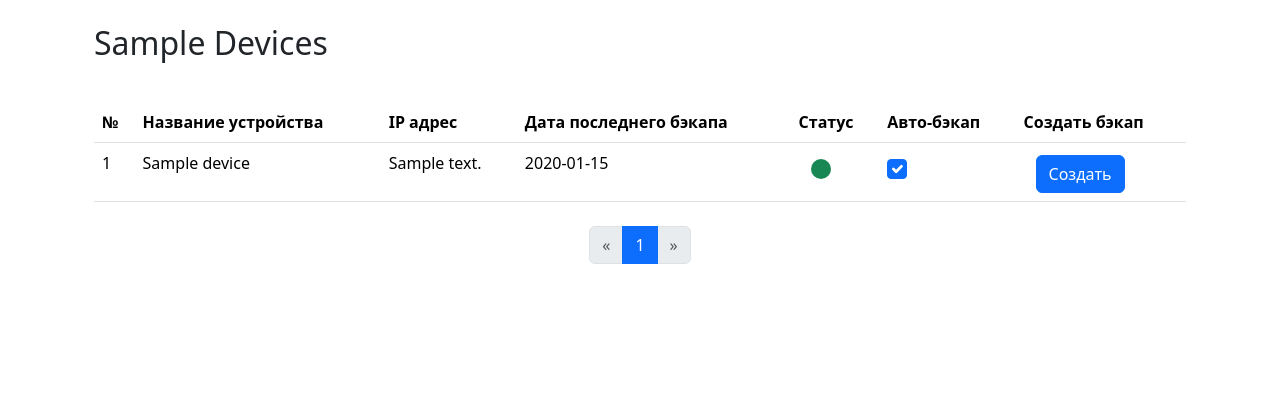
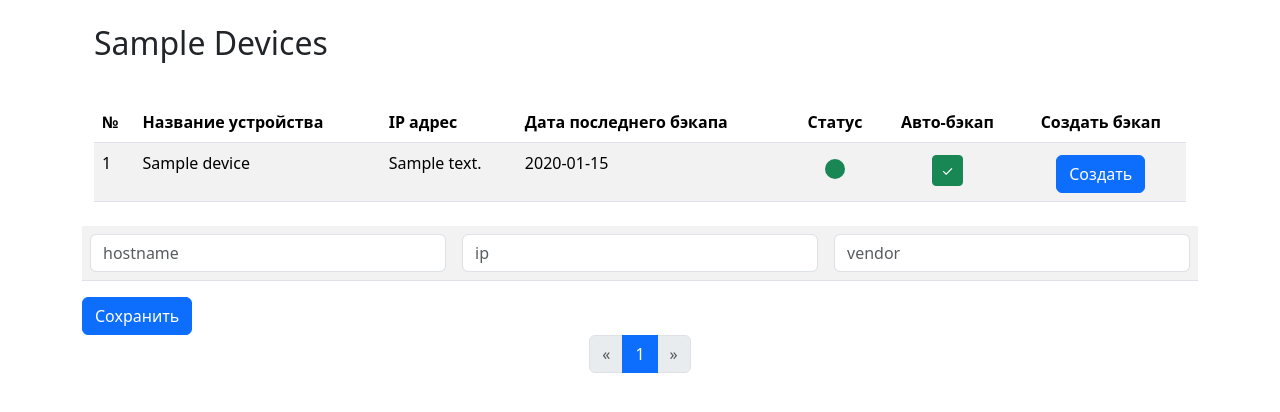
Before and after one commit to BASTION8/Backup_System, a Flask app: a page that uses backup_sys/app/templates/vendor.html in a window 1280 px wide. Shown: the part 56-468 px from the top of the page. Run offline with Flask 3, Linux system fonts and the light colour scheme; a user stored in the database is signed in; tables that the repository leaves empty hold one stand-in row (values such as "Sample post").

Commit message:
add button on/off auto backup, add function auto backup

```diff
--- a/backup_sys/app/app.py
+++ b/backup_sys/app/app.py
@@ -5,7 +5,7 @@ from flask_sqlalchemy import SQLAlchemy
 from flask_migrate import Migrate
 from flask_apscheduler import APScheduler
 from icmplib import multiping
-from backup_device import backup
+from backup_device import backup, backup_device
 
 # LoginManager - через этот класс, осуществляем настройку Аутентификации приложения
 # login_manager = LoginManager() - объект класса
@@ -71,8 +71,7 @@ migrate = Migrate(app, db)
 # # Регистрация Blueprints
 # from devices import bp as cisco_bp
 
-# app.register_blueprint(cisco_bp, url_prefix='/cisco')
-# app.register_blueprint(eltex_bp, url_prefix='/eltex')
+# app.register_blueprint(cisco_bp, url_prefix='/devices')
 
 from models import *
 
@@ -103,7 +102,22 @@ def ping_devices():
             device.is_online = False
         db.session.commit()
 
-# Запуск задачи
+# Функция авто-бэкапа
+@scheduler.task('cron', id='auto_backup', week='*/1')
+def auto_backup():
+    app.app_context().push()
+    devices = Device.query.filter_by(auto_backup=True)
+    try:
+        for device in devices:
+            if device.is_online:
+                date = backup_device(device.ip_address, device.vendor)
+                device.backup_date = date
+                db.session.commit()
+    except Exception as e:
+        print(f"Ошибка при авто-бэкапе устройств: {e}")
+        return
+
+# Запуск задач
 scheduler.start()
 
 # для прослушивания всех адресов
@@ -131,8 +145,14 @@ def filter_devices(vendor_to_include):
 @login_required
 def devices(vendor):
     if request.method == 'POST':
-        backup()
-        return redirect(url_for('devices', vendor=vendor))
+        if 'backup-button' in request.form:
+            backup()
+        elif 'auto-backup' in request.form:
+            device_id = request.form['auto-backup']
+            device = Device.query.filter_by(id=device_id).first()
+            device.auto_backup = not device.auto_backup  # Toggle auto_backup value
+            db.session.commit()
+            return redirect(url_for('devices', vendor=vendor))
     else:
         devices, pagination = filter_devices(vendor)
         return render_template('devices.html', devices=devices, pagination=pagination, vendor=vendor)
--- a/backup_sys/app/templates/devices.html
+++ b/backup_sys/app/templates/devices.html
@@ -8,6 +8,25 @@
 
 {% include 'vendor.html' %}
 
+<form method="POST">
+    <div class="table-container w-100">
+        <table class="table table-striped">
+            <tbody>
+                <tr>
+                    <td>
+                        <input class="form-control" type="text" placeholder="hostname" />
+                    </td>
+                    <td><input class="form-control" type="text" placeholder="ip" /></td>
+                    <td>
+                        <input class="form-control" type="text" placeholder="vendor" />
+                    </td>
+                </tr>
+            </tbody>
+        </table>
+    </div>
+    <button type="submit" class="btn btn-primary">Сохранить</button>
+</form>
+
 <div class="mb-5">
     {{ render_pagination(pagination, request.endpoint, { "vendor": vendor}) }}
 </div>
--- a/backup_sys/app/templates/vendor.html
+++ b/backup_sys/app/templates/vendor.html
@@ -1,16 +1,21 @@
-<div class="container py-2">
-    <div class="row">
-        <div class="col">
-            <table class="table">
+<div class="container py-2 d-flex flex-wrap">
+    <div class="table-container w-100">
+        <table class="table table-striped">
             <thead>
                 <tr>
                     <th scope="col">№</th>
                     <th scope="col">Название устройства</th>
                     <th scope="col">IP адрес</th>
                     <th scope="col">Дата последнего бэкапа</th>
-                        <th scope="col">Статус</th>
-                        <th scope="col">Авто-бэкап</th>
-                        <th scope="col">Создать бэкап</th>
+                    <th scope="col">
+                        <div class="status-indicator d-flex justify-content-center">Статус</div>
+                    </th>
+                    <th scope="col">
+                        <div class="status-indicator d-flex justify-content-center">Авто-бэкап</div>
+                    </th>
+                    <th scope="col">
+                        <div class="status-indicator d-flex justify-content-center">Создать бэкап</div>
+                    </th>
                 </tr>
             </thead>
             <tbody>
@@ -21,7 +26,7 @@
                     <td>{{ device.ip_address }}</td>
                     <td>{{ device.backup_date }}</td>
                     <td>
-                            <div class="container mt-2">
+                        <div class="status-indicator d-flex justify-content-center mt-2">
                             {% if device.is_online %}
                             <span class="online-indicator bg-success mx-auto"
                                 style="display: inline-block; width: 20px; height: 20px; border-radius: 50%;"></span>
@@ -32,17 +37,18 @@
                         </div>
                     </td>
                     <td>
+                        <form class="d-flex justify-content-center mt-1" method="POST">
                             {% if device.auto_backup %}
-                            <input class="form-check-input mt-2" type="checkbox" id="flexCheckChecked-{{ device.id }}"
-                                checked placeholder="auto-backup"
-                                style="display: inline-block; width: 20px; height: 20px;" />
+                            <button type="submit" class="btn btn-success btn-sm" name="auto-backup"
+                                id="auto-backup-{{ device.id }}" value="{{ device.id }}">&#10003;</button>
                             {% else %}
-                            <input class="form-check-input mt-2" type="checkbox" id="flexCheckDefault-{{ device.id }}"
-                                placeholder="auto-backup" style="display: inline-block; width: 20px; height: 20px;" />
+                            <button type="submit" class="btn btn-danger btn-sm" name="auto-backup"
+                                id="auto-backup-{{ device.id }}" value="{{ device.id }}">&#10007;</button>
                             {% endif %}
+                        </form>
                     </td>
                     <td>
-                            <form class="container-fluid mt-1" method="POST">
+                        <form class="d-flex justify-content-center mt-1" method="POST">
                             <button type="submit" class="btn btn-primary btn-md" name="backup-button"
                                 id="backup-button-{{ device.id }}" value="{{ device.id }}">Создать</button>
                         </form>
@@ -53,4 +59,3 @@
         </table>
     </div>
 </div>
-</div>
```
Lines whose indentation alone changed are shown as unchanged.
